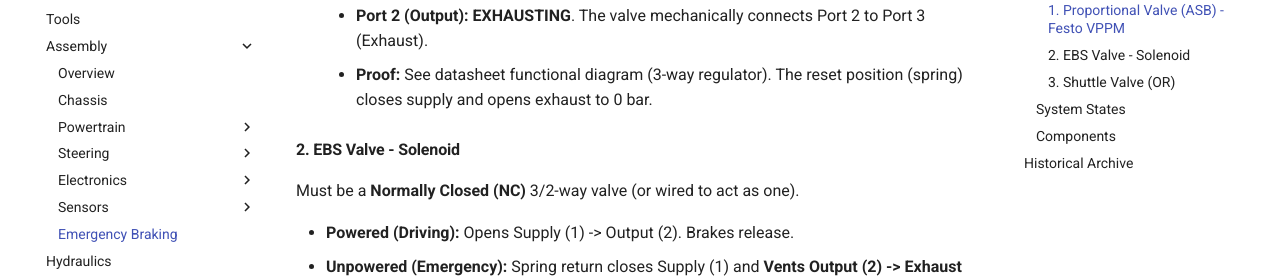
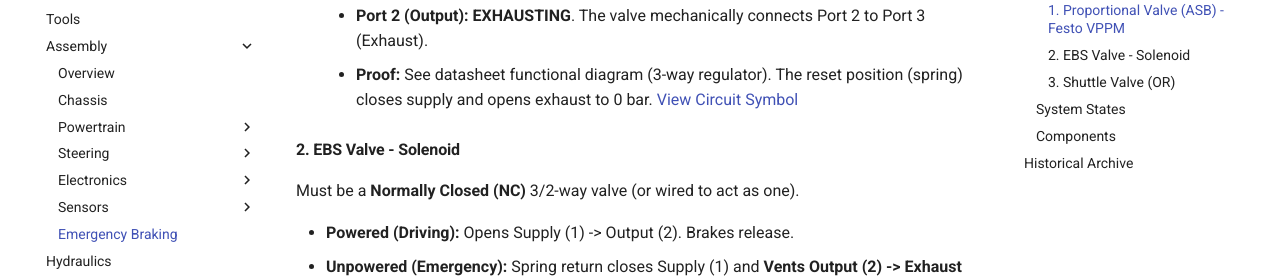
Before and after one commit to UM-Driverless/kart_docs, an MkDocs documentation site: the page built from docs/assembly/emergency-braking/index.md, in a window 1280 px wide and 900 px high, scrolled down 1017 px. Shown: the part 170-450 px from the top of the window. Built offline with MkDocs 1.6.1 and Material for MkDocs 9.7.7, drawn with Linux system fonts in a browser that asks for light colours; comment, search, counter and statistics services are not loaded.

Commit message:
Add link to VPPM datasheet for fail-safe proof

```diff
--- a/docs/assembly/emergency-braking/index.md
+++ b/docs/assembly/emergency-braking/index.md
@@ -19,7 +19,7 @@ The VPPM is a 3-way proportional pressure regulator. Its internal behavior ensur
 *   **Unpowered (0V/0mA):**
     *   **Port 1 (Supply):** **CLOSED**. The valve mechanically blocks the air supply. It does **not** drain the tank.
     *   **Port 2 (Output):** **EXHAUSTING**. The valve mechanically connects Port 2 to Port 3 (Exhaust).
-    *   **Proof:** See datasheet functional diagram (3-way regulator). The reset position (spring) closes supply and opens exhaust to 0 bar.
+    *   **Proof:** See datasheet functional diagram (3-way regulator). The reset position (spring) closes supply and opens exhaust to 0 bar. [View Circuit Symbol](../../assets/datasheets/VPPM_en.pdf#page=1)
 
 #### 2. EBS Valve - Solenoid
 Must be a **Normally Closed (NC)** 3/2-way valve (or wired to act as one).
```
